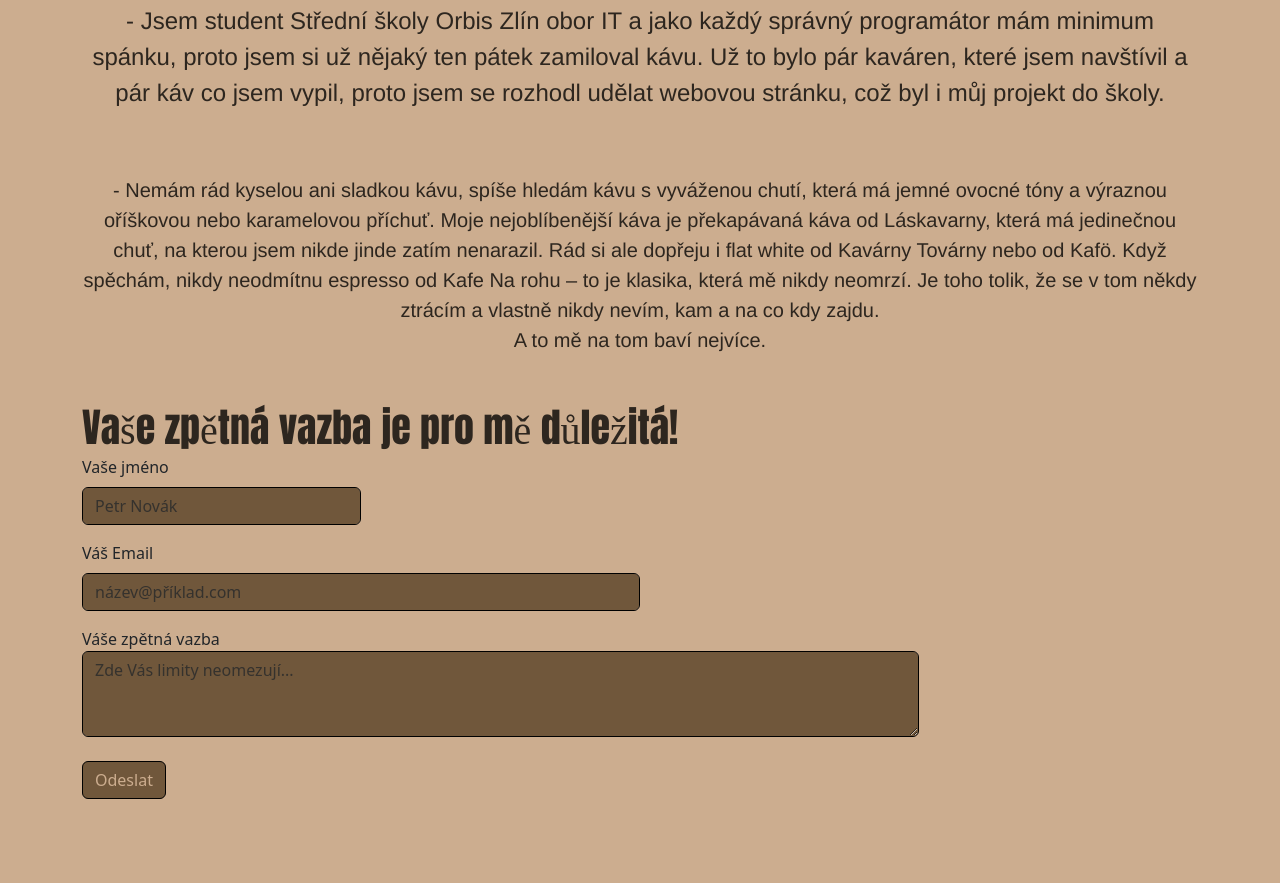
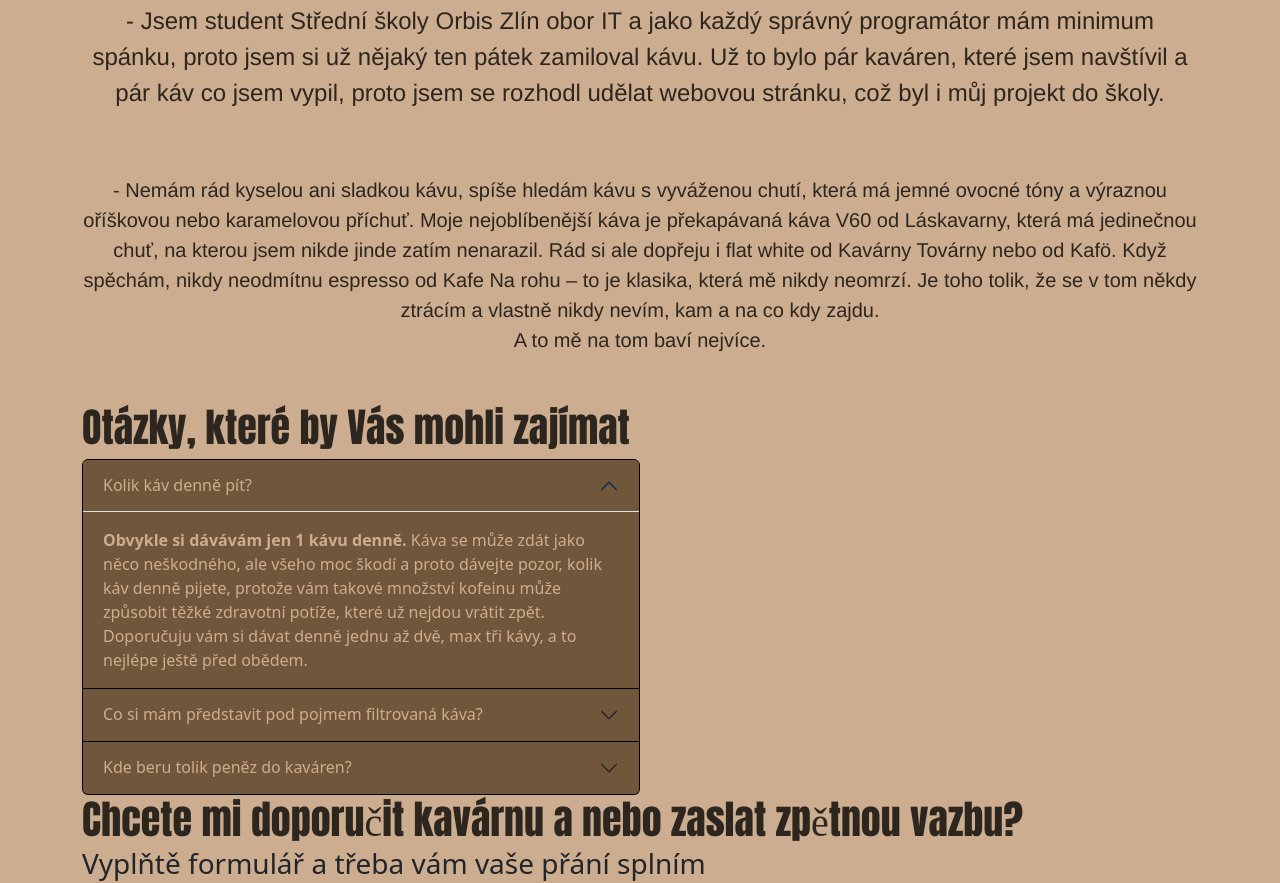
Before and after one commit to MartinKoudela/cafecheck, a plain HTML site: page index.html in a window 1280 px wide. Shown: the part 3566-4449 px from the top of the page. Drawn offline with nearby package versions, Linux system fonts and the light colour scheme.

Commit message:
index.html - done(little details should be fixed), to do next - cafes...

```diff
--- a/index.html
+++ b/index.html
@@ -146,8 +146,9 @@
                             <img src="imgs/kafö.jpg" class="d-block w-50 mx-auto" alt="Kavárna - Kafö">
                         </a>
                         <div class="carousel-caption d-block pt-sm-5">
-                            <h5 class="text-white fw-medium fs-1 fs-md-3 fs-lg-5 fw-bold shadow-lg rounded-5 d-inline px-4 py-2 pb-5">
-                                Kafö</h5>
+                            <h5 class="text-white fw-medium fs-1 fs-md-3 fs-lg-5 fw-bold shadow-lg rounded-5 d-inline px-5 px-4 pb-5">
+                                Kafö
+                            </h5>
                             <p class="v fs-4 fs-md-2 fs-lg-1">Zlín - ul. Potoky</p>
                         </div>
                     </div>
@@ -254,7 +255,8 @@
 
             <p class="fs-5 mt-5 mb-5" style="font-family: Helvetica Neue; color: #2d261f;">
                 - Nemám rád kyselou ani sladkou kávu, spíše hledám kávu s vyváženou chutí, která má jemné ovocné tóny a
-                výraznou oříškovou nebo karamelovou příchuť. Moje nejoblíbenější káva je překapávaná káva od Láskavarny,
+                výraznou oříškovou nebo karamelovou příchuť. Moje nejoblíbenější káva je překapávaná káva V60 od
+                Láskavarny,
                 která má jedinečnou chuť, na kterou jsem nikde jinde zatím nenarazil. Rád si ale dopřeju i flat white od
                 Kavárny
                 Továrny nebo od Kafö. Když spěchám, nikdy neodmítnu espresso od Kafe Na rohu – to je klasika, která mě
@@ -268,11 +270,78 @@
     </div>
 </section>
 
+<section style="background-color: #ccad8f;">
+    <div class="container">
+        <h1 style="font-family: Impact; color: #2d261f;">Otázky, které by Vás mohli zajímat</h1>
+        <div class="accordion" id="accordionFAQ">
+            <div class="accordion-item  w-50" style="background-color: #70573b; border-color: #000000; color: #ccad8f;">
+                <h2 class="accordion-header" id="headingOne">
+                    <button class="accordion-button" type="button" data-bs-toggle="collapse"
+                            data-bs-target="#collapseOne" aria-expanded="true" aria-controls="collapseOne"
+                            style="background-color: #70573b; border-color: #000000; color: #ccad8f;">
+                        Kolik káv denně pít?
+                    </button>
+                </h2>
+                <div id="collapseOne" class="accordion-collapse collapse show" aria-labelledby="headingOne"
+                     data-bs-parent="#accordionExample">
+                    <div class="accordion-body">
+                        <strong>Obvykle si dávávám jen 1 kávu denně.</strong> Káva se může zdát jako něco neškodného,
+                        ale
+                        všeho moc škodí a proto dávejte pozor, kolik káv denně pijete, protože vám takové množství
+                        kofeinu může
+                        způsobit těžké zdravotní potíže, které už nejdou vrátit zpět. Doporučuju vám si dávat denně
+                        jednu až dvě,
+                        max tři kávy, a to nejlépe ještě před obědem.
+                    </div>
+                </div>
+            </div>
+            <div class="accordion-item w-50" style="background-color: #70573b; border-color: #000000; color: #ccad8f;">
+                <h2 class="accordion-header" id="headingTwo">
+                    <button class="accordion-button collapsed" type="button" data-bs-toggle="collapse"
+                            data-bs-target="#collapseTwo" aria-expanded="false" aria-controls="collapseTwo"
+                            style="background-color: #70573b; border-color: #000000; color: #ccad8f;">
+                        Co si mám představit pod pojmem filtrovaná káva?
+                    </button>
+                </h2>
+                <div id="collapseTwo" class="accordion-collapse collapse" aria-labelledby="headingTwo"
+                     data-bs-parent="#accordionExample">
+                    <div class="accordion-body">
+                        <strong>Filtrované kávy jse můžou zdát podobné, ale vždy je mezi nimi zásadní rozdíl.</strong>
+                        Filtrovaná káva je jemnější a čistší než espresso, ale i mezi filtry existují rozdíly. Batch
+                        brew
+                        (překapavána káva automatickým kávovarem) je metoda, která zajistí konzistentní chuť bez námahy.
+                        V60 a Chemex (ruční příprava překapaváných káv) Vás odmění lehkou a ovocnou chutí. Naopak
+                        French press dodá plnější tělo a více olejů, zatímco AeroPress kombinuje tlak a filtraci
+                        pro intenzivnější chuťový zážitek. Pokud máte rádi kávu studenou, Cold brew se luhuje dlouhé
+                        hodiny, díky čemuž je sladší a méně kyselé. Ať už preferujete jemnost, sílu nebo osvěžení, každá
+                        metoda má něco do sebe.
+                    </div>
+                </div>
+            </div>
+            <div class="accordion-item w-50" style="background-color: #70573b; border-color: #000000; color: #ccad8f;">
+                <h2 class="accordion-header" id="headingThree">
+                    <button class="accordion-button collapsed" type="button" data-bs-toggle="collapse"
+                            data-bs-target="#collapseThree" aria-expanded="false" aria-controls="collapseThree"
+                            style="background-color: #70573b; border-color: #000000; color: #ccad8f;">
+                        Kde beru tolik peněz do kaváren?
+                    </button>
+                </h2>
+                <div id="collapseThree" class="accordion-collapse collapse" aria-labelledby="headingThree"
+                     data-bs-parent="#accordionExample">
+                    <div class="accordion-body">
+                        <strong>Ani sám nevím.</strong>
+                    </div>
+                </div>
+            </div>
+        </div>
+    </div>
+</section>
 
-<section class="vh-100" style="background-color: #ccad8f;">
+<section style="background-color: #ccad8f;">
     <div class="container">
         <div class="row">
-            <h1 class="mb-1" style="font-family: Impact; color: #2d261f">Vaše zpětná vazba je pro mě důležitá!</h1>
+            <h1 class="mb-1" style="font-family: Impact; color: #2d261f">Chcete mi doporučit kavárnu a nebo zaslat zpětnou vazbu?</h1>
+            <h3>Vyplňtě formulář a třeba vám vaše přání splním</h3>
             <form id="feedbackForm">
                 <div class="mb-3">
                     <label for="feedback_name" class="form-label">Vaše jméno</label>
@@ -300,6 +369,7 @@
         </div>
     </div>
 </section>
+
 
 <footer class="py-3 text-center" style="background-color: #70573b;">
     <div class="container">
@@ -391,8 +461,8 @@
 <script>
 
     // Import the functions you need from the SDKs you need
-    import { initializeApp } from "firebase/app";
-    import { getAnalytics } from "firebase/analytics";
+    import {initializeApp} from "firebase/app";
+    import {getAnalytics} from "firebase/analytics";
     // TODO: Add SDKs for Firebase products that you want to use
     // https://firebase.google.com/docs/web/setup#available-libraries
 
@@ -414,7 +484,7 @@
     const analytics = getAnalytics(app);
 
     // posilani do firestoru
-    document.getElementById("feedbackForm").addEventListener("submit", function(event) {
+    document.getElementById("feedbackForm").addEventListener("submit", function (event) {
         event.preventDefault(); // Zabráníme výchozímu odeslání formuláře
 
         // ziskane hodnoty
```
